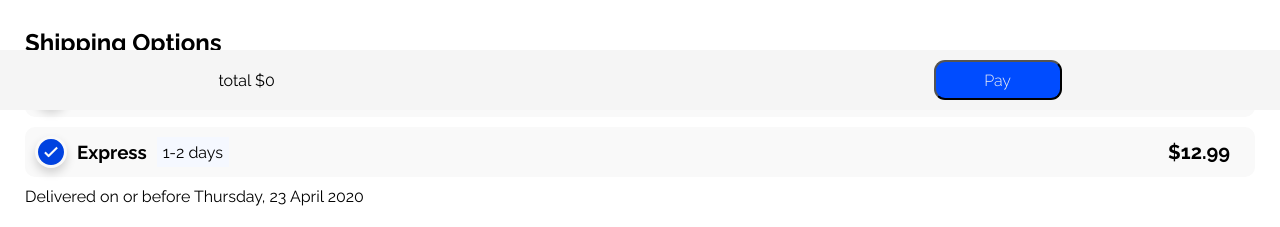
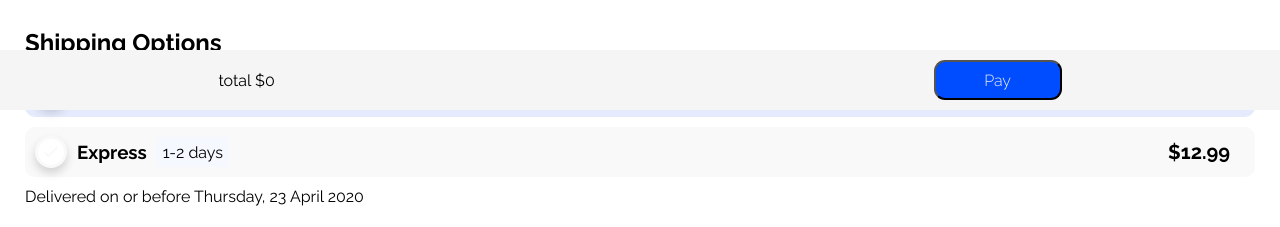
Before and after one commit to 99aliyousif99/Shoppe, a React (Vite) app: page /checkout in a window 1280 px wide. Shown: the part 620-847 px from the top of the page. Built offline with nearby package versions, Linux system fonts and the light colour scheme.

Commit message:
feat: add shipping options selection to Checkout component with styling updates

```diff
--- a/src/pages/Checkout/Checkout.jsx
+++ b/src/pages/Checkout/Checkout.jsx
@@ -1,4 +1,4 @@
-import React from "react";
+import React, { useState } from "react";
 import "./Checkout.css";
 import useCartStore from "../../store/cartStore";
 import Address from "../../components/Address/Address";
@@ -6,10 +6,21 @@ import { IoIosCheckmarkCircle } from "react-icons/io";
 
 const Checkout = () => {
   const cart = useCartStore((state) => state.cart);
+  const [selectedShipping, setSelectedShipping] = useState("standard");
+
+
+  const handleShippingSelect = (option) => {
+
+    setSelectedShipping(option);
+
+  };
 
   console.log(cart);
   const totalValue = () => {
     let total = 0;
+    if (selectedShipping ==="express") {
+      total = 12
+    }
     for (let items of cart) {
       total += items.price * items.quantity;
     }
@@ -44,13 +55,24 @@ const Checkout = () => {
           <div className="shippingOptions">
             <h2>Shipping Options</h2>
 
-            <div className="standard">
-              <IoIosCheckmarkCircle className="icon"/>
+            <div
+              className={`standard ${
+                selectedShipping === "standard" ? "selected" : ""
+              }`}
+              onClick={() => handleShippingSelect("standard")}
+            >
+              <IoIosCheckmarkCircle className="icon" />
               <h3>Standard</h3>
               <div className="time">5-7 days</div>
               <h4>Free</h4>
             </div>
-            <div className="express"><IoIosCheckmarkCircle className="icon" />
+            <div
+              className={`express ${
+                selectedShipping === "express" ? "selected" : ""
+              }`}
+              onClick={() => handleShippingSelect("express")}
+            >
+              <IoIosCheckmarkCircle className="icon" />
               <h3>Express</h3>
 
               <div className="time">1-2 days</div>
--- a/src/pages/Checkout/checkout.css
+++ b/src/pages/Checkout/checkout.css
@@ -114,7 +114,7 @@
 }
 .icon {
   font-size: 2em;
-  color: #0042E0;
+  color: white;
   border-radius: 50%;
   box-shadow: 0px 5px 10px 0px #00000029;
   margin-left: 10px;
@@ -128,3 +128,14 @@
   width: 72px;
   height: 30px;
 }
+
+.standard.selected,
+.express.selected {
+  background-color: #E5EBFC;
+
+}
+
+.standard.selected .icon,
+.express.selected .icon {
+  color: blue;
+}
```
Lines whose indentation alone changed are shown as unchanged.
